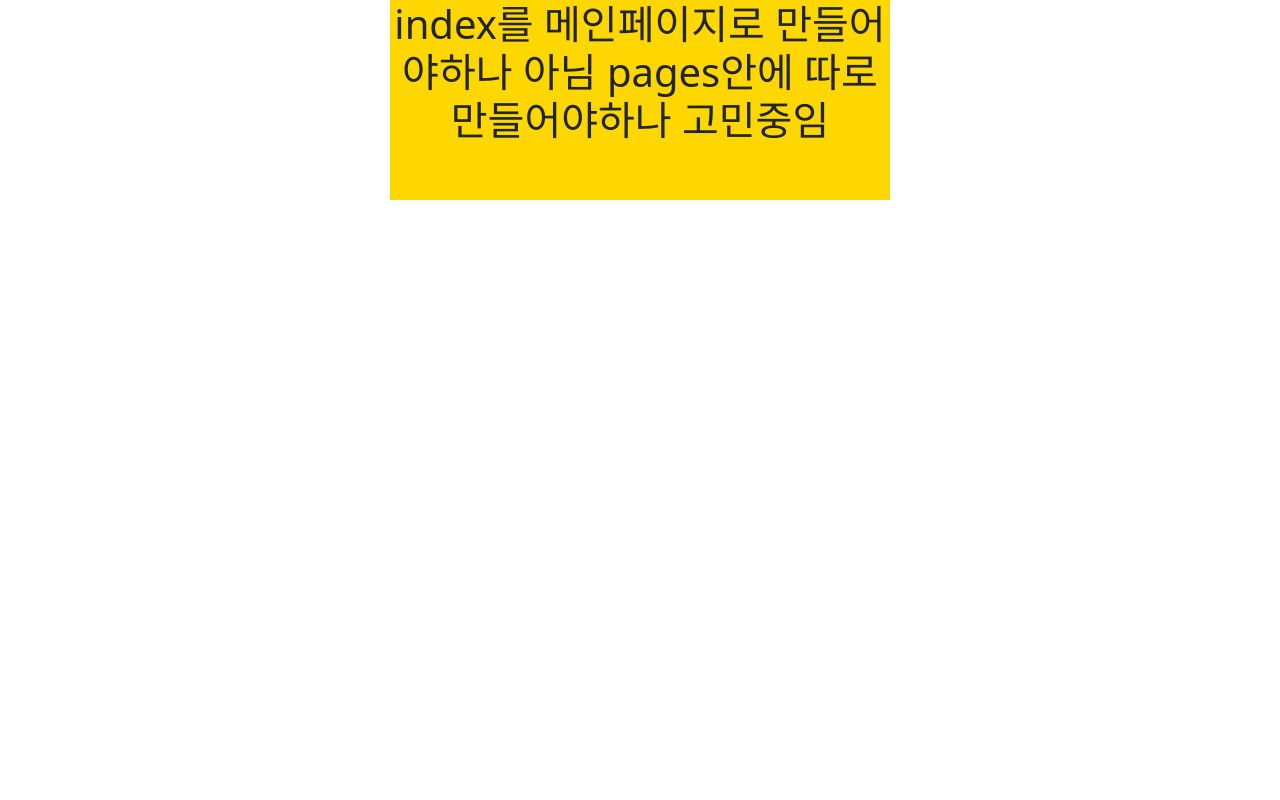
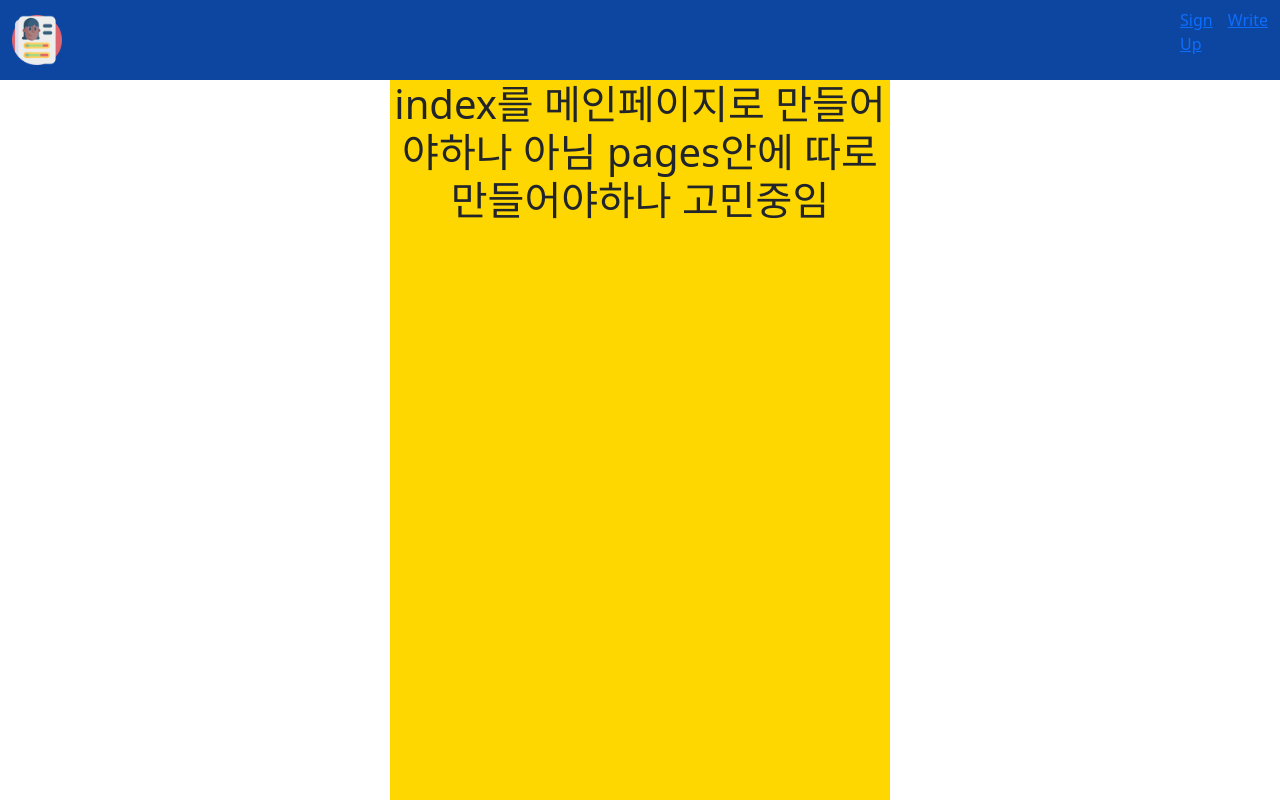
Before and after one commit to youjinDev/resume-maker, a Next.js app in the folder client/: page / in a window 1280 px wide. Shown: the top 800 px of the page. Built offline with nearby package versions, Linux system fonts and the light colour scheme.

Commit message:
[ADD] Header Component, Page Routing

```diff
--- /dev/null
+++ b/client/components/common/Header.tsx
@@ -0,0 +1,51 @@
+import theme from '../../styles/theme';
+import styled from 'styled-components';
+import Link from 'next/link';
+import { FunctionComponent } from 'react';
+import resume from '../../public/resume.png';
+import Image from 'next/image';
+
+const Header: FunctionComponent = () => {
+  return (
+    <>
+      <HeaderContainer>
+        <Link href="/Main">
+          <Image className="logo" src={resume} alt="Main Logo" width={50} height={50} />
+        </Link>
+        <ul>
+          <li>
+            <Link href="/SignUp">Sign Up</Link>
+          </li>
+          <li>
+            <Link href="/WriteResume">Write</Link>
+          </li>
+        </ul>
+      </HeaderContainer>
+    </>
+  );
+};
+
+const HeaderContainer = styled.div`
+  width: 100%;
+  height: 5rem;
+  position: sticky;
+  top: 0;
+  background-color: ${theme.color.blue};
+  display: flex;
+  align-items: center;
+  justify-content: space-between;
+  padding: 8px 12px;
+
+  .logo {
+    cursor: pointer;
+  }
+
+  ul {
+    width: 120px;
+    display: flex;
+    justify-content: space-around;
+    color: ${theme.color.white};
+  }
+`;
+
+export default Header;
--- a/client/pages/_app.tsx
+++ b/client/pages/_app.tsx
@@ -2,6 +2,8 @@ import '../styles/globals.css';
 import type { AppProps } from 'next/app';
 import Head from 'next/head';
 
+// 여기가 page 렌더링 진입점인듯?
+// TODO : Header 만들기
 function MyApp({ Component, pageProps }: AppProps) {
   return (
     <>
--- a/client/pages/index.tsx
+++ b/client/pages/index.tsx
@@ -4,26 +4,24 @@ import Image from 'next/image';
 import styles from '../styles/Home.module.css';
 import styled from 'styled-components';
 import { Container } from 'react-bootstrap';
+import Header from '../components/common/Header';
 
 const Home: NextPage = () => {
   return (
-    <Container>
-      <Head>
-        <title>Create Next App</title>
-        <meta name="description" content="Generated by create next app" />
-        <link rel="icon" href="/favicon.ico" />
-      </Head>
-
-      <Wrapper>
-        <h1>index를 메인페이지로 만들어야하나 아님 pages안에 따로 만들어야하나 고민중임</h1>
-      </Wrapper>
-    </Container>
+    <>
+      <Header />
+      <Container>
+        <Wrapper>
+          <h1>index를 메인페이지로 만들어야하나 아님 pages안에 따로 만들어야하나 고민중임</h1>
+        </Wrapper>
+      </Container>
+    </>
   );
 };
 
 const Wrapper = styled.div`
   width: 500px;
-  height: 200px;
+  height: 300vh;
   background-color: gold;
   text-align: center;
   margin: 0 auto;
```
Also changed, not shown: client/pages/Main/index.tsx (added, +7 -0 lines), client/pages/SignUp/index.tsx (added, +7 -0 lines), client/pages/WriteResume/index.tsx (added, +7 -0 lines).
